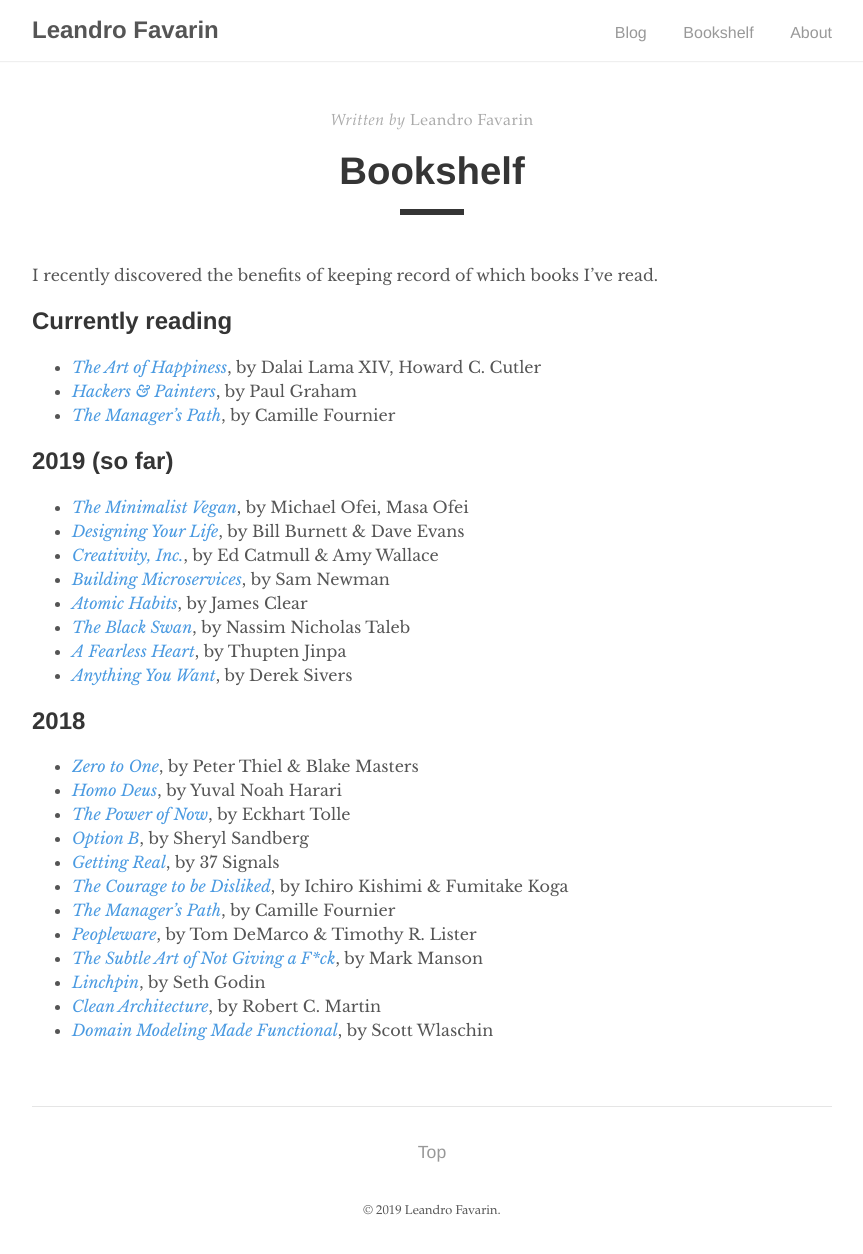
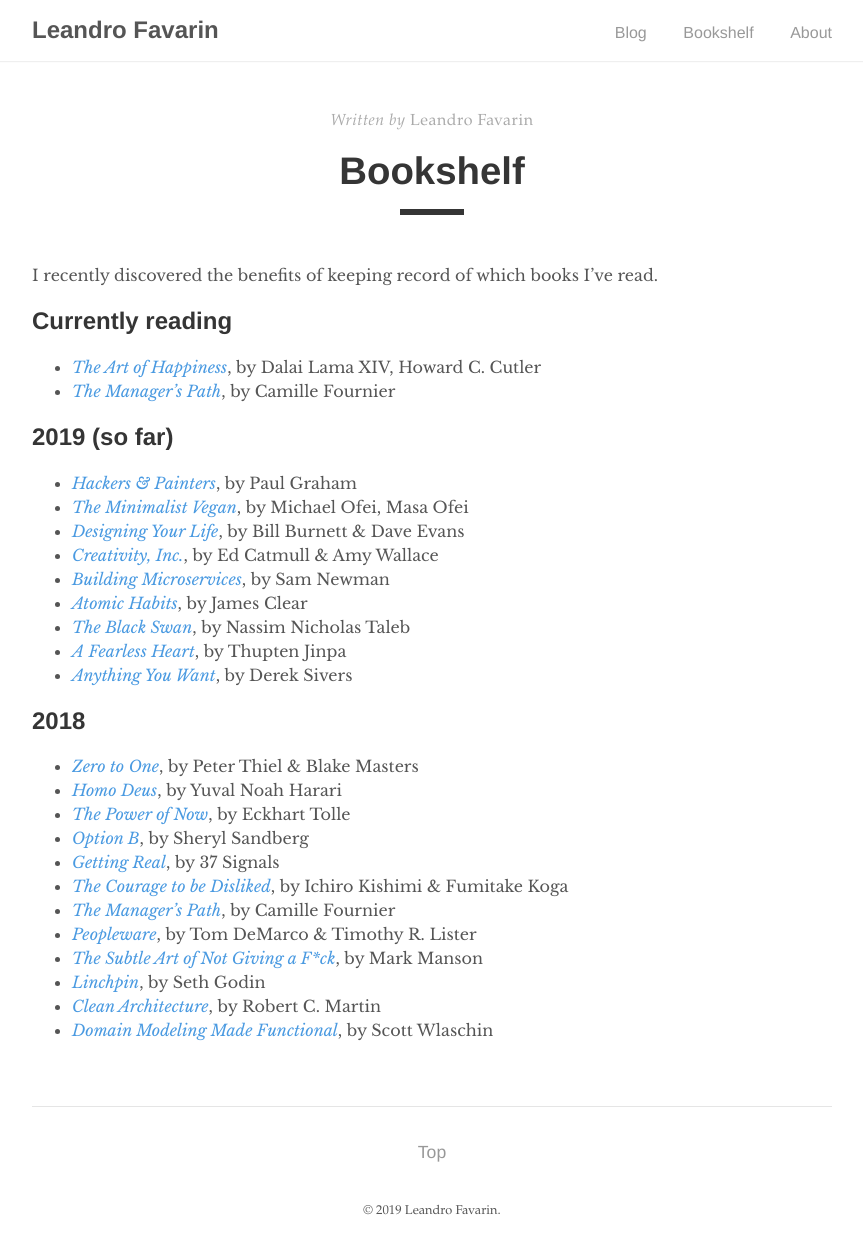
Before and after one commit to leandrofavarin/leandrofavarin.github.io, a Jekyll site: the page built from _pages/bookshelf.md, in a window 1280 px wide. Shown: the whole page, without its empty margins (208-1071 px from the left). Built offline with Jekyll 4.4.1, drawn with Linux system fonts in a browser that asks for light colours.

```diff
--- a/_pages/bookshelf.md
+++ b/_pages/bookshelf.md
@@ -9,11 +9,11 @@ I recently discovered the benefits of keeping record of which books I've read.
 ## Currently reading
 
 * [_The Art of Happiness_](https://www.goodreads.com/book/show/38210), by Dalai Lama XIV, Howard C. Cutler
-* [_Hackers & Painters_](https://www.goodreads.com/book/show/41793), by Paul Graham
 * [_The Manager's Path_](https://www.goodreads.com/book/show/33369254), by Camille Fournier
 
 ## 2019 (so far)
 
+* [_Hackers & Painters_](https://www.goodreads.com/book/show/41793), by Paul Graham
 * [_The Minimalist Vegan_](https://www.goodreads.com/book/show/37684597), by Michael Ofei,  Masa Ofei
 * [_Designing Your Life_](https://www.goodreads.com/book/show/26046333), by Bill Burnett & Dave Evans
 * [_Creativity, Inc._](https://www.goodreads.com/book/show/18077903), by Ed Catmull & Amy Wallace
```
